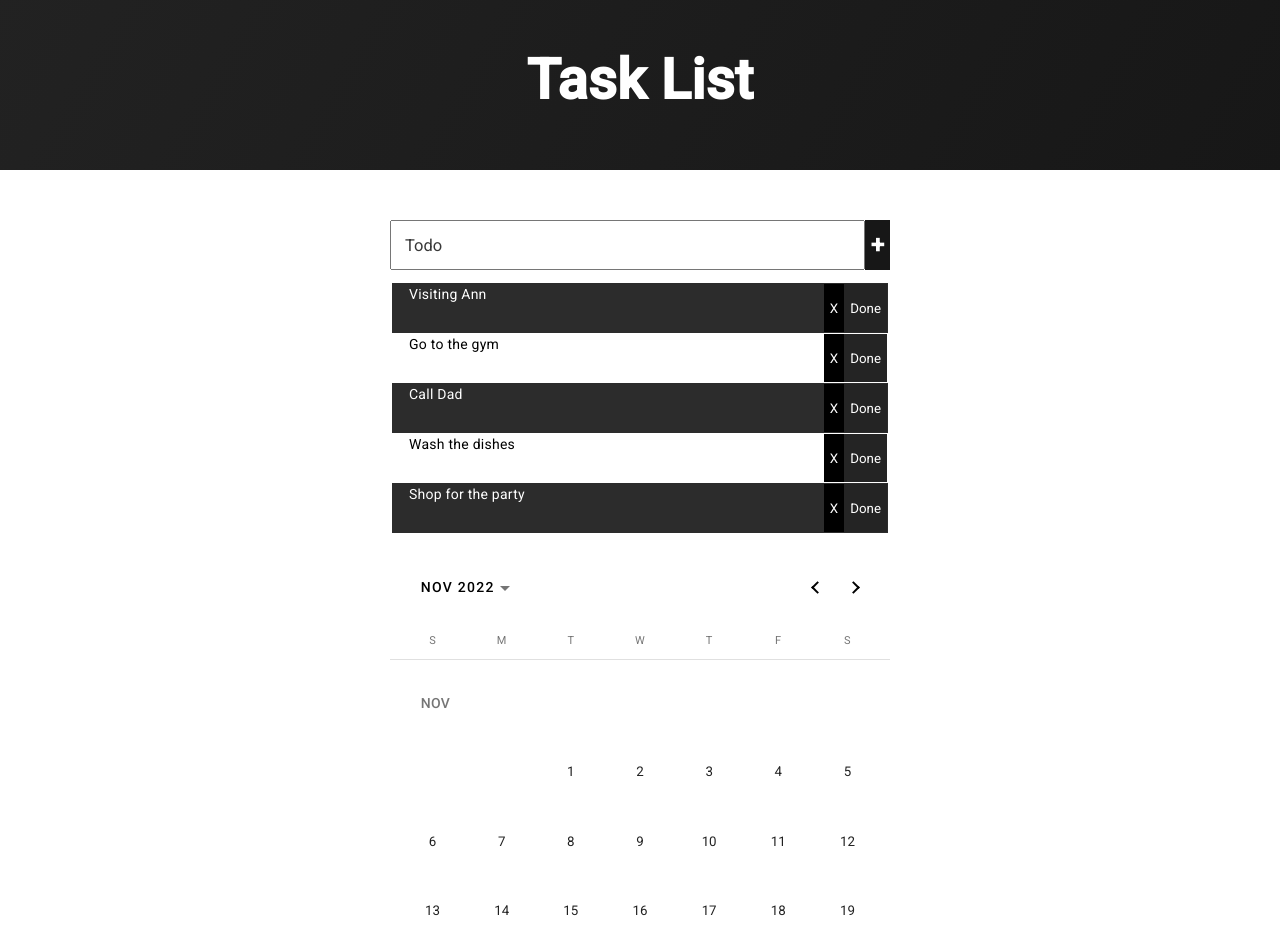
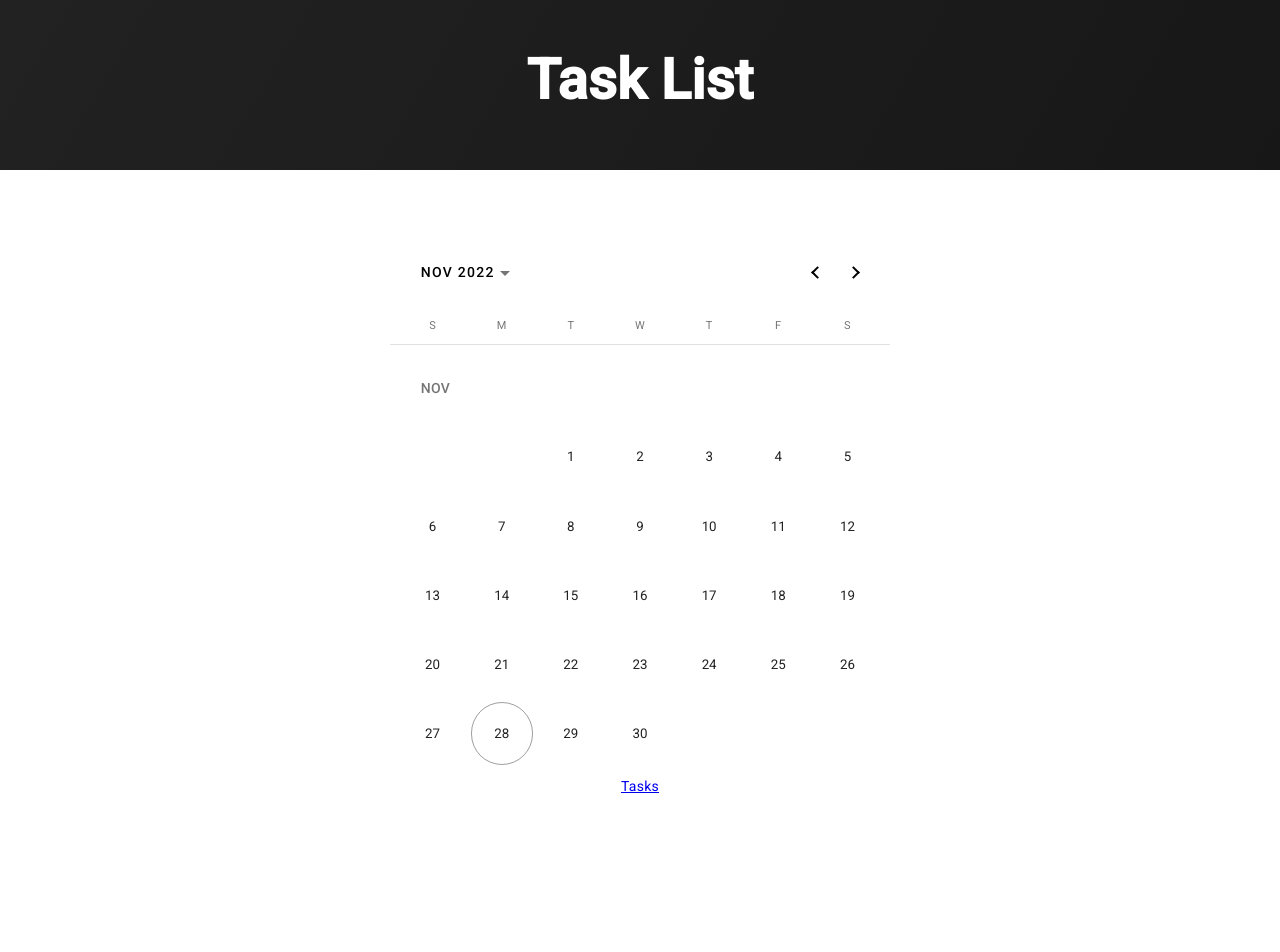
Before and after one commit to jbthecoder5/angular-todo-list-app, an Angular app: page / in a window 1280 px wide. Shown: the top 952 px of the page. Built offline with nearby package versions, Linux system fonts and the light colour scheme.

Commit message:
learned about router-outlet tag, and how to create route links in angular.

```diff
--- a/src/app/app-routing.module.ts
+++ b/src/app/app-routing.module.ts
@@ -1,10 +1,15 @@
 import { NgModule } from '@angular/core';
 import { RouterModule, Routes } from '@angular/router';
+import { CalendarComponent } from './calendar/calendar.component';
+import { TaskListComponent } from './task-list/task-list.component';
 
-const routes: Routes = [];
+const routes: Routes = [
+  { component: CalendarComponent, path: '' },
+  { component: TaskListComponent, path: 'tasks' },
+];
 
 @NgModule({
   imports: [RouterModule.forRoot(routes)],
-  exports: [RouterModule]
+  exports: [RouterModule],
 })
-export class AppRoutingModule { }
+export class AppRoutingModule {}
--- a/src/app/app.component.html
+++ b/src/app/app.component.html
@@ -1,6 +1,5 @@
 <header>Task List</header>
 
 <body>
-  <task-list></task-list>
-  <app-calendar></app-calendar>
+  <router-outlet></router-outlet>
 </body>
--- a/src/app/calendar/calendar.component.css
+++ b/src/app/calendar/calendar.component.css
@@ -1,6 +1,8 @@
 div {
   display: flex;
   justify-content: center;
+  flex-direction: column;
+  align-items: center;
 }
 
 mat-calendar {
--- a/src/app/calendar/calendar.component.html
+++ b/src/app/calendar/calendar.component.html
@@ -1,3 +1,4 @@
 <div>
   <mat-calendar></mat-calendar>
+  <a [routerLink]="['/tasks']">Tasks</a>
 </div>
--- a/src/app/calendar/calendar.module.ts
+++ b/src/app/calendar/calendar.module.ts
@@ -4,6 +4,7 @@
 import { BrowserAnimationsModule } from '@angular/platform-browser/animations';
 import { MatDatepickerModule } from '@angular/material/datepicker';
 import { MatNativeDateModule } from '@angular/material/core';
+import { RouterModule } from '@angular/router';
 
 @NgModule({
   declarations: [CalendarComponent],
@@ -12,6 +13,7 @@
     BrowserAnimationsModule,
     MatDatepickerModule,
     MatNativeDateModule,
+    RouterModule,
   ],
   exports: [CalendarComponent],
 })
```
